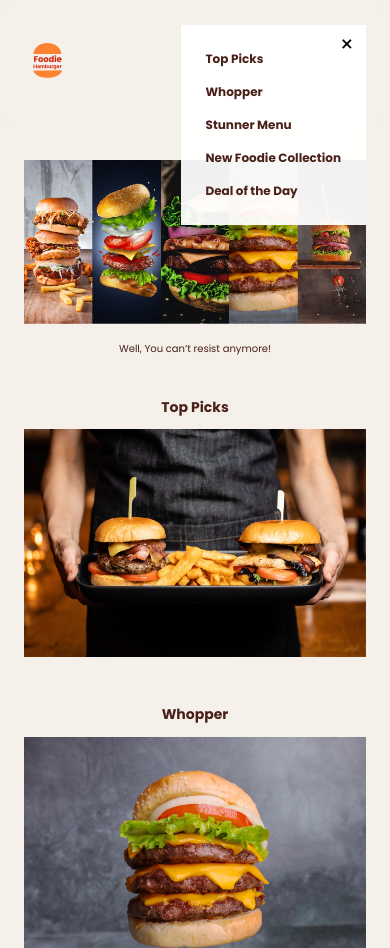
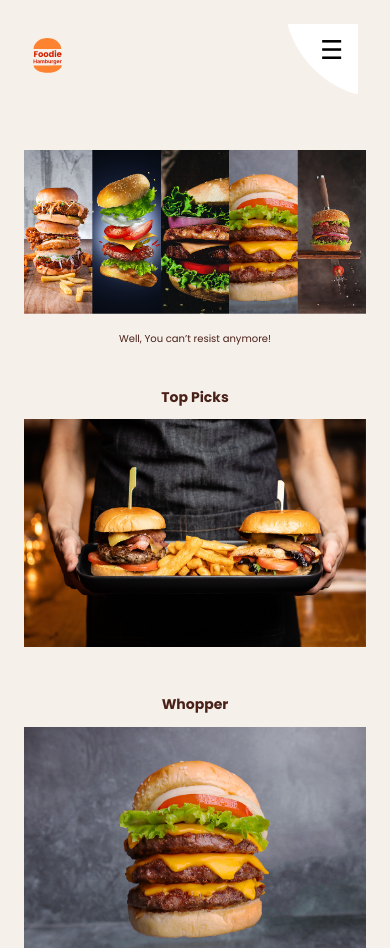
Before and after one commit to isanskar/Foodie-Hamburger, a plain HTML site: page index.html in a window 390 px wide. Shown: the top 948 px of the page. Drawn offline with Linux system fonts and the light colour scheme.

Commit message:
added toggle functionality to hamburger

```diff
--- a/index.html
+++ b/index.html
@@ -10,7 +10,7 @@
 </head>
 <body>
     <header>
-        <div class="header-content menu-open">
+        <div class="header-content">
             <div class="logo">
                 <img src="images/logo.svg" alt="">
             </div>
--- a/scripts.js
+++ b/scripts.js
@@ -0,0 +1,11 @@
+const hamburgerIcon = document.querySelector('.hamburger-icon');
+const headerContent = document.querySelector('.header-content');
+const closeIcon = document.querySelector('.close-icon')
+
+hamburgerIcon.addEventListener('click',()=>{
+    headerContent.classList.add('menu-open');
+})
+
+closeIcon.addEventListener('click',()=>{
+    headerContent.classList.remove('menu-open');
+})
--- a/style.css
+++ b/style.css
@@ -18,7 +18,7 @@ header {
 }
 
 .header-content{
-    min-height: 80px;
+    min-height: 70px;
     max-width: 1290px;
     display: flex;
     align-items: center;
@@ -77,8 +77,8 @@ main{
 
 .hamburger-menu-container{
     display: none;
-    width: 80px;
-    height: 80px;
+    width: 70px;
+    height: 70px;
     overflow: hidden;
     position: relative;
 }
@@ -89,15 +89,15 @@ main{
     height: 200px;
     border-radius: 50%;
     position: absolute;
-    top: -120px;
-    right: -120px;
+    top: -126px;
+    right: -126px;
 }
 
 .hamburger-icon{
     font-size: 26px;
     position: absolute;
-    bottom: 30px;
-    left: 40px;
+    bottom: 28px;
+    left: 36px;
     cursor: pointer;
 }
 
```
